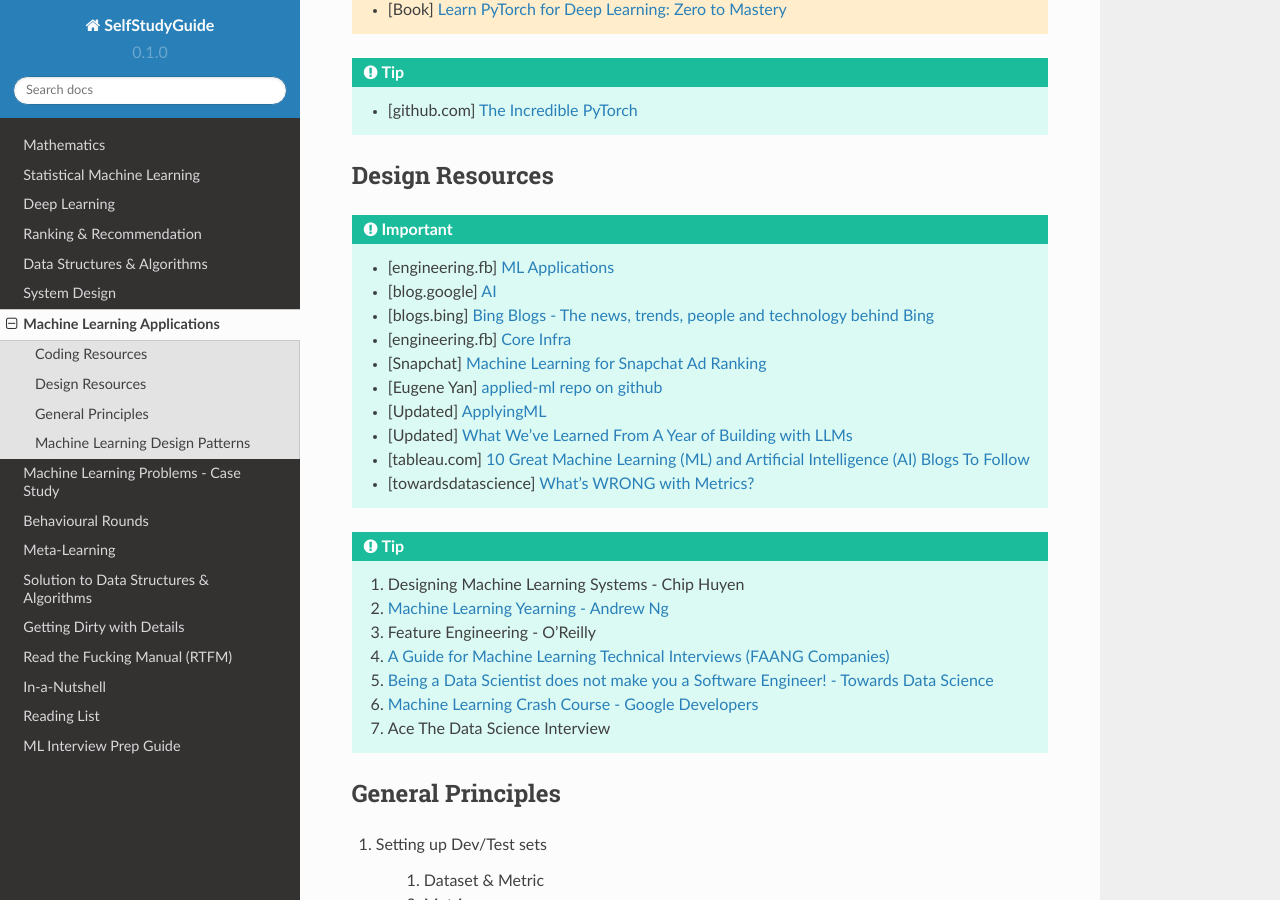
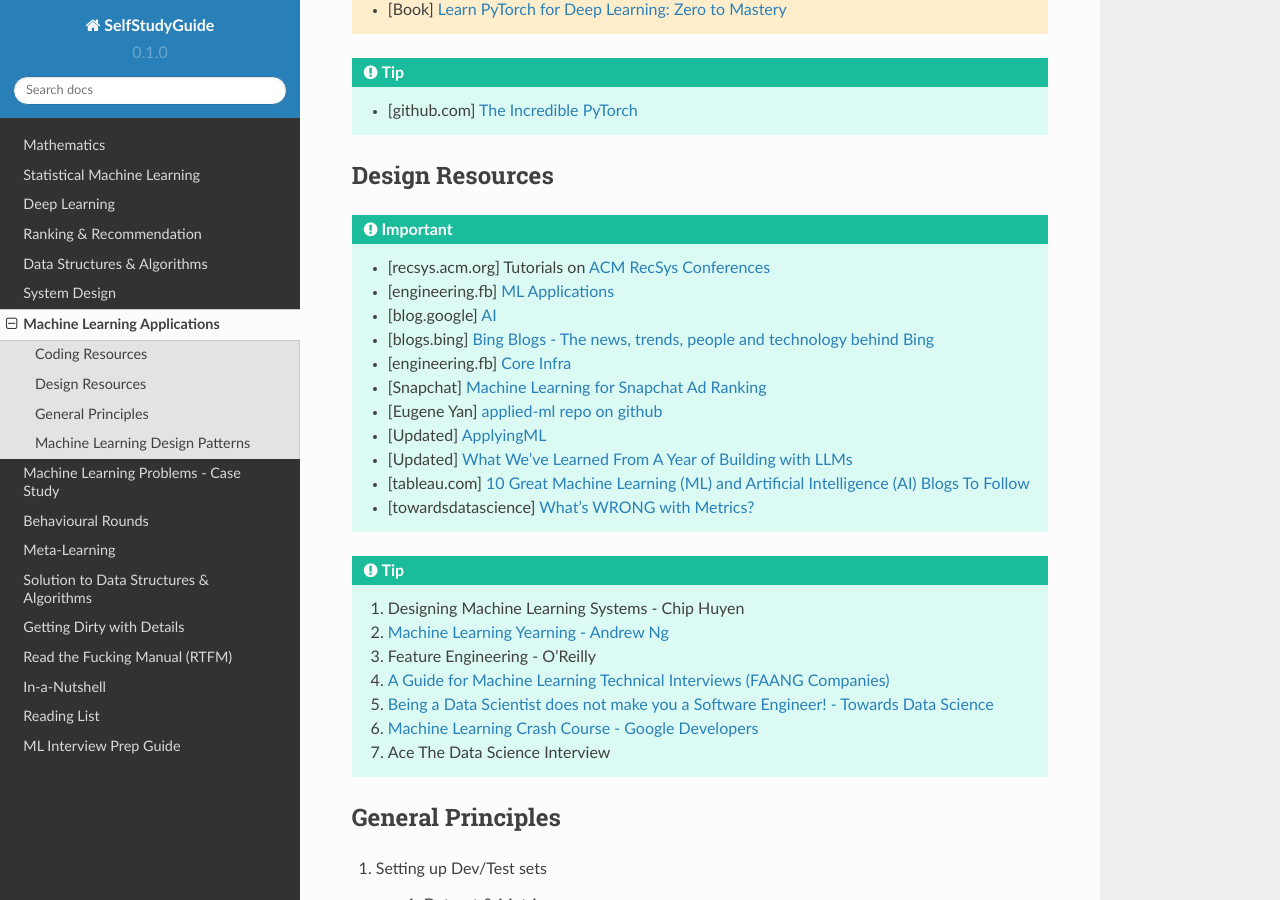
Before and after one commit to uselesstechjunks/leetcode, a Sphinx documentation site: the page built from docs/source/mldes.rst, in a window 1280 px wide and 900 px high, scrolled down 408 px. Built offline with Sphinx 7.4.7 and the Read the Docs theme 2.0.0, drawn with Linux system fonts in a browser that asks for light colours.

Commit message:
Update mldes.rst (#358)

```diff
--- a/docs/source/mldes.rst
+++ b/docs/source/mldes.rst
@@ -19,6 +19,7 @@ Coding Resources
 Design Resources
 *******************************************************************************
 .. important::
+	* [recsys.acm.org] Tutorials on `ACM RecSys Conferences <https://recsys.acm.org/>`_
 	* [engineering.fb] `ML Applications <https://engineering.fb.com/category/ml-applications/>`_
 	* [blog.google] `AI <https://blog.google/technology/ai/>`_
 	* [blogs.bing] `Bing Blogs - The news, trends, people and technology behind Bing <https://blogs.bing.com/>`_
```
